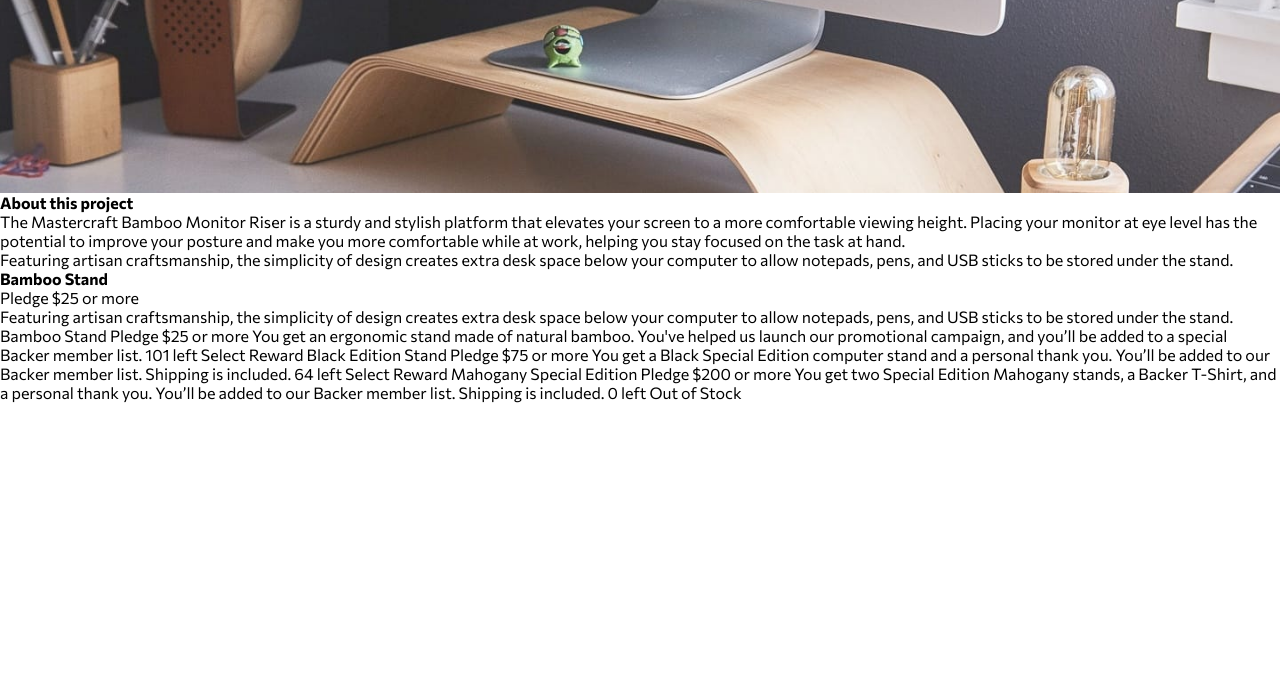
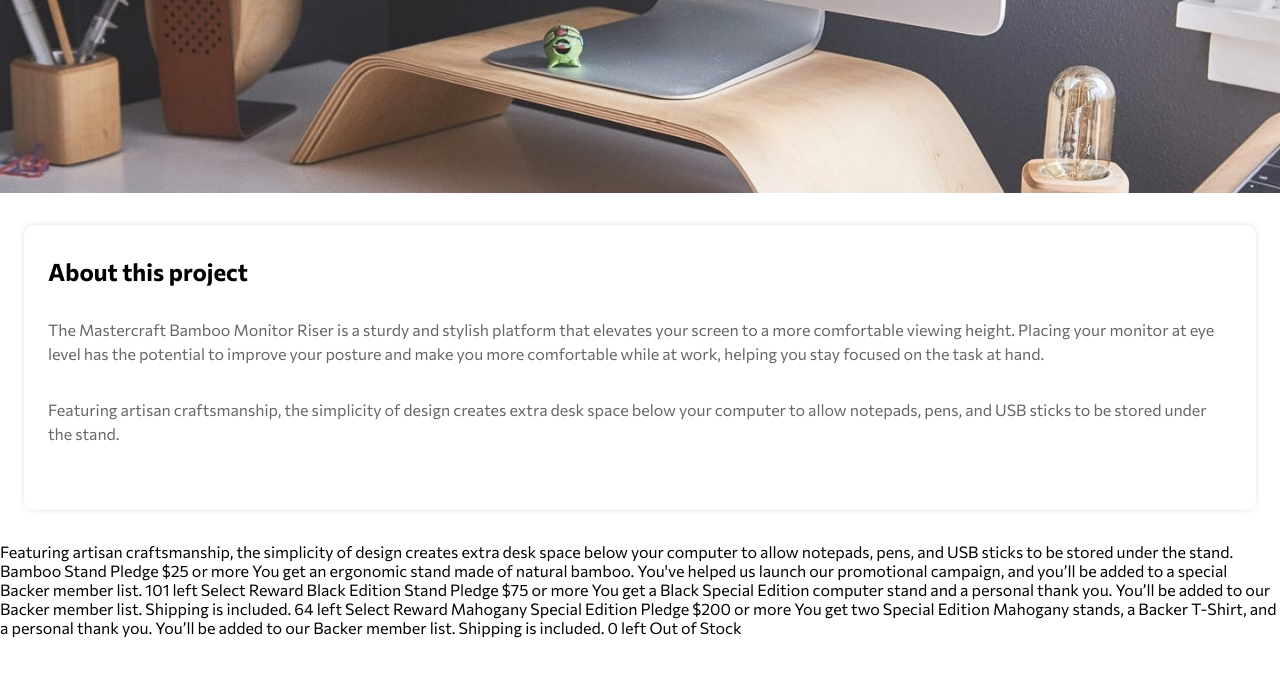
Before and after one commit to Jowwy02/Crowdfunding-Project-, a plain HTML site: page index.html in a window 1280 px wide. Shown: the part 95-772 px from the top of the page. Drawn offline with Linux system fonts and the light colour scheme.

Commit message:
Complete the about project paragraphs style

```diff
--- a/index.html
+++ b/index.html
@@ -27,24 +27,27 @@
         </nav>
       </header>
     </section>
+    <section class="main-content">
       <section class="about-project-section">
         <h4>About this project</h4>
-      <p>The Mastercraft Bamboo Monitor Riser is a sturdy and stylish platform that elevates your screen
+        <p class="about-paragraph" >The Mastercraft Bamboo Monitor Riser is a sturdy and stylish platform that elevates your screen
           to a more comfortable viewing height. Placing your monitor at eye level has the potential to improve
           your posture and make you more comfortable while at work, helping you stay focused on the task at hand.
         </p>
-      <p>Featuring artisan craftsmanship, the simplicity of design creates extra desk space below your computer
+        <p class="about-paragraph">Featuring artisan craftsmanship, the simplicity of design creates extra desk space below your computer
           to allow notepads, pens, and USB sticks to be stored under the stand.
         </p>
 
-      <div class="project-item">
+        <div class="project-item-container">
+          <!-- <div class="project-item">
             <div class="project-item-left">
               <h4 class="project-item-left-text">Bamboo Stand</h4>
-        </div>
-        <div class="project-item-right">
               <p class="project-item-right-text">Pledge $25 or more</p>
             </div>
             </div>
+          </div> -->
+        </div>
+      </section>
     </section>
   </main>
 
--- a/style.css
+++ b/style.css
@@ -9,7 +9,7 @@
 :root {
     --Moderate-cyan: hsl(176, 50%, 47%);
     --Dark-cyan: hsl(176, 72%, 28%);
-    --black: hsl(0, 0%, 40%);
+    --black: hsl(0, 0%, 0%);
     --dark-gray: hsl(0, 0%, 40%);
     --white: #fff;
 }
@@ -52,6 +52,29 @@ body {
     border: none;
 }
 
+.main-content {
+  padding: 2rem 1.5rem;
+}
+
+.about-project-section {
+    padding: 2rem 1.5rem;
+    box-shadow: 0px 0px 8px -5px rgb(94, 93, 93);
+    border-radius: 10px;
+}
+
+.about-project-section > h4 {
+  font-size: 1.5rem;
+  font-weight: 700;
+  color: var(--black);
+  margin-bottom: 2rem;
+}
+
+.about-project-section .about-paragraph {
+  color: var(--dark-gray);
+  line-height: 1.5rem;
+  margin-bottom: 2rem;
+}
+
 @media screen and (min-width: 768px) {
  .header-background {
     background-image: url(./images/image-hero-desktop.jpg);
```
Lines whose indentation alone changed are shown as unchanged.
